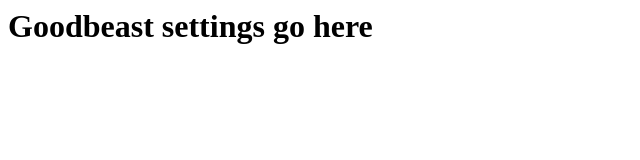
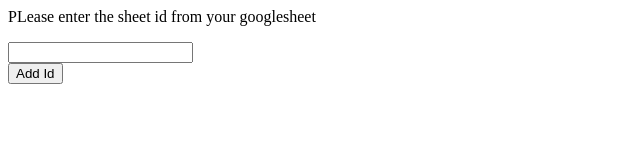
Before and after one commit to carlsopa/trellosheets, a website: page src/html/settings.html in a window 1280 px wide. Shown: the whole page, without its empty margins (0-640 px from the left). Drawn offline with Linux system fonts and the light colour scheme.

Commit message:
updating display for settings

```diff
--- a/src/html/settings.html
+++ b/src/html/settings.html
@@ -3,6 +3,10 @@
 
 	</head>
 	<body>
-		<h1>Goodbeast settings go here</h1>
+		<div>
+		<p>PLease enter the sheet id from your googlesheet</p>
+		<input type="text" />
+	</div>
+	<button>Add Id</button>
 	</body>
 </html>
```
